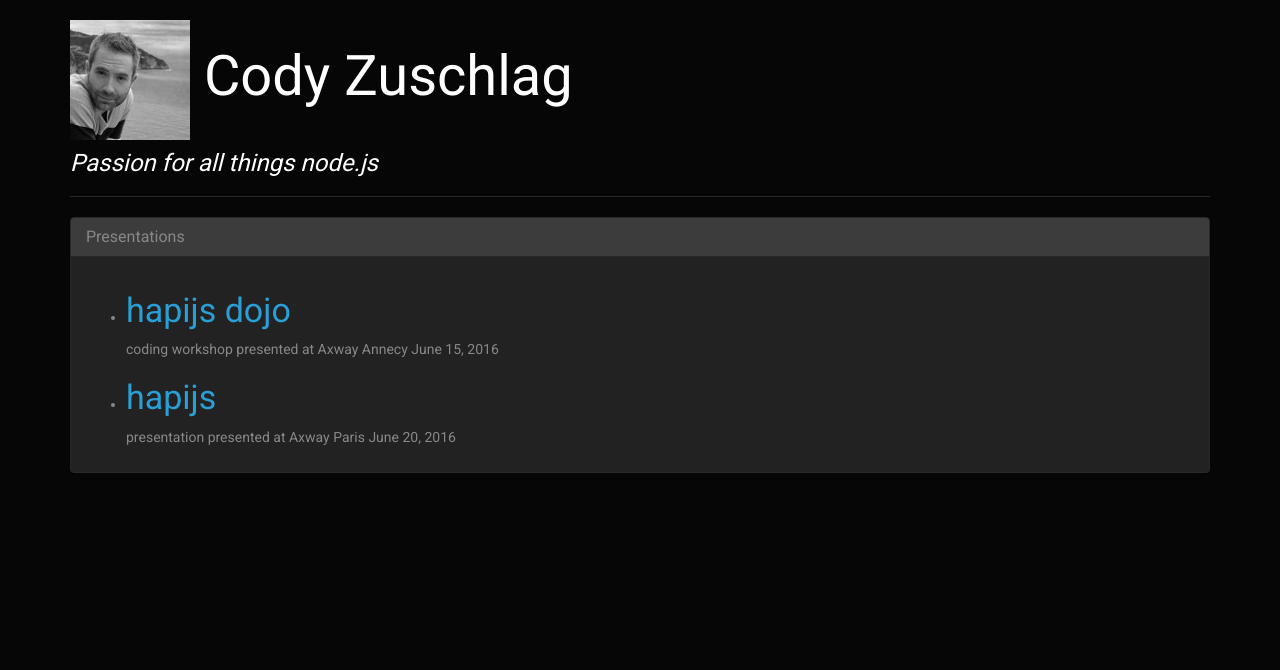
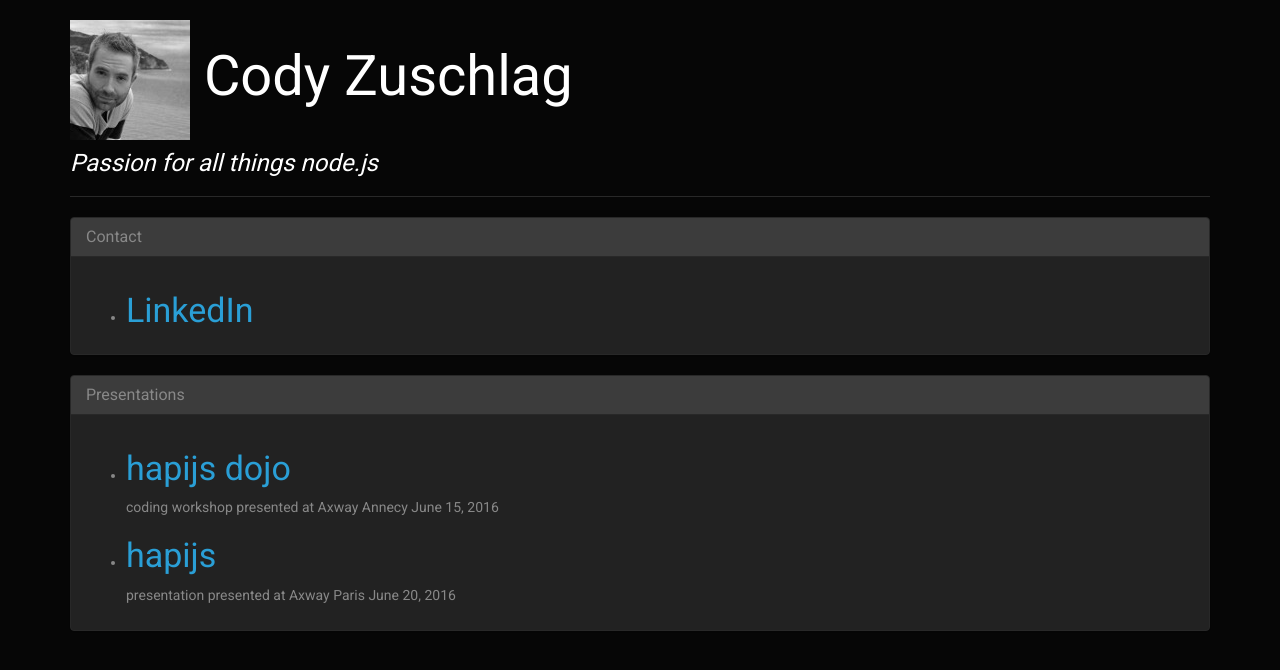
Before and after one commit to codyzu/codyzu.github.io, a Jekyll site: the page built from index.md, in a window 1280 px wide. Shown: the top 670 px of the page. Built offline with Jekyll 4.4.1, drawn with Linux system fonts in a browser that asks for light colours.

Commit message:
add linkedIn profile

```diff
--- a/index.md
+++ b/index.md
@@ -6,6 +6,17 @@ title: Welcome to the index
 #### _Passion for all things node.js_
 
 ---
+
+<div class="panel panel-default">
+  <div class="panel-heading">
+    <h3 class="panel-title">Contact</h3>
+  </div>
+  <div class="panel-body">
+    <ul>
+      <li><h3><a href="www.linkedin.com/in/codyzu">LinkedIn</a></h3></li>
+    </ul>
+  </div>
+</div>
 
 <div class="panel panel-default">
   <div class="panel-heading">
```
